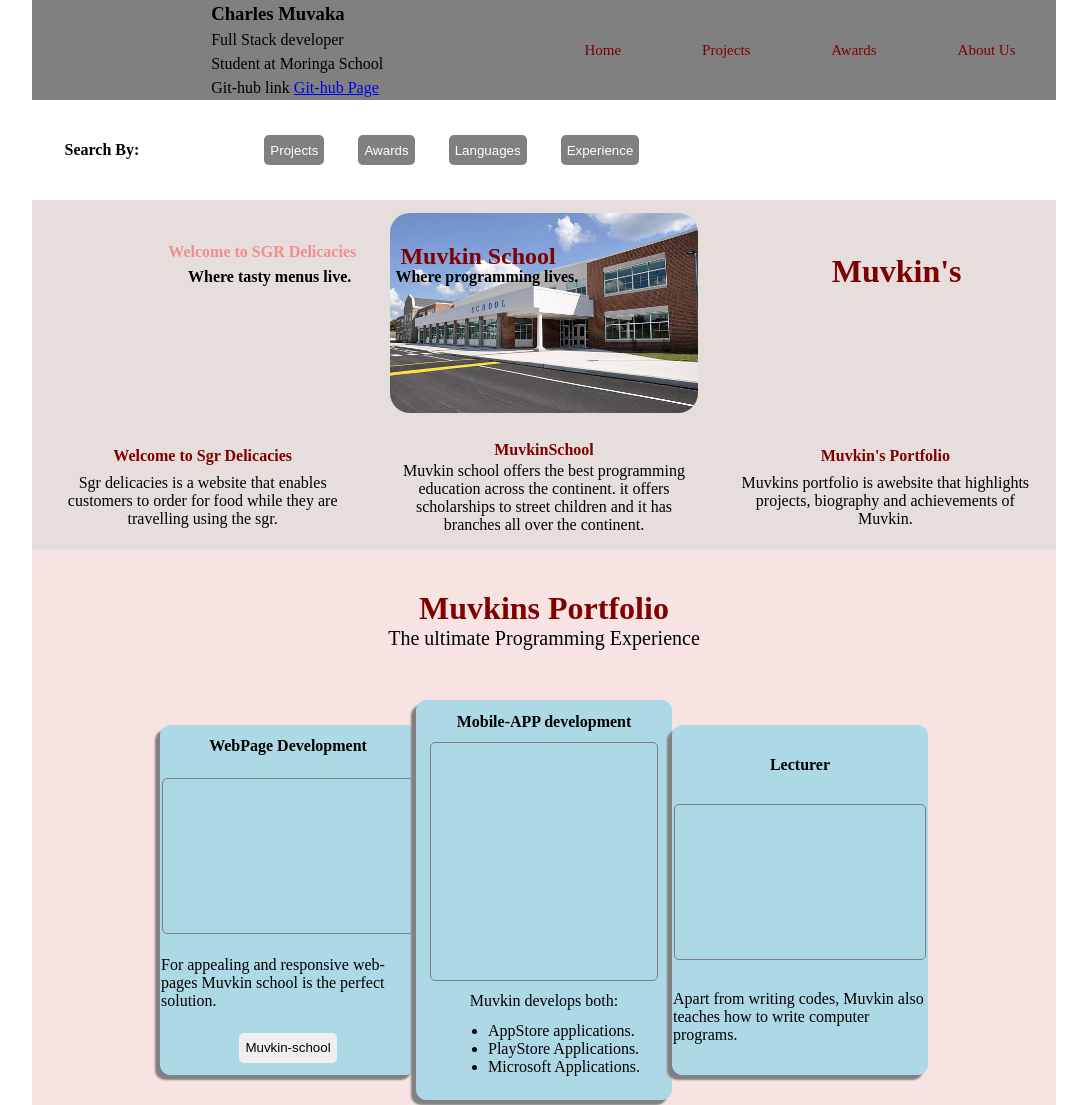
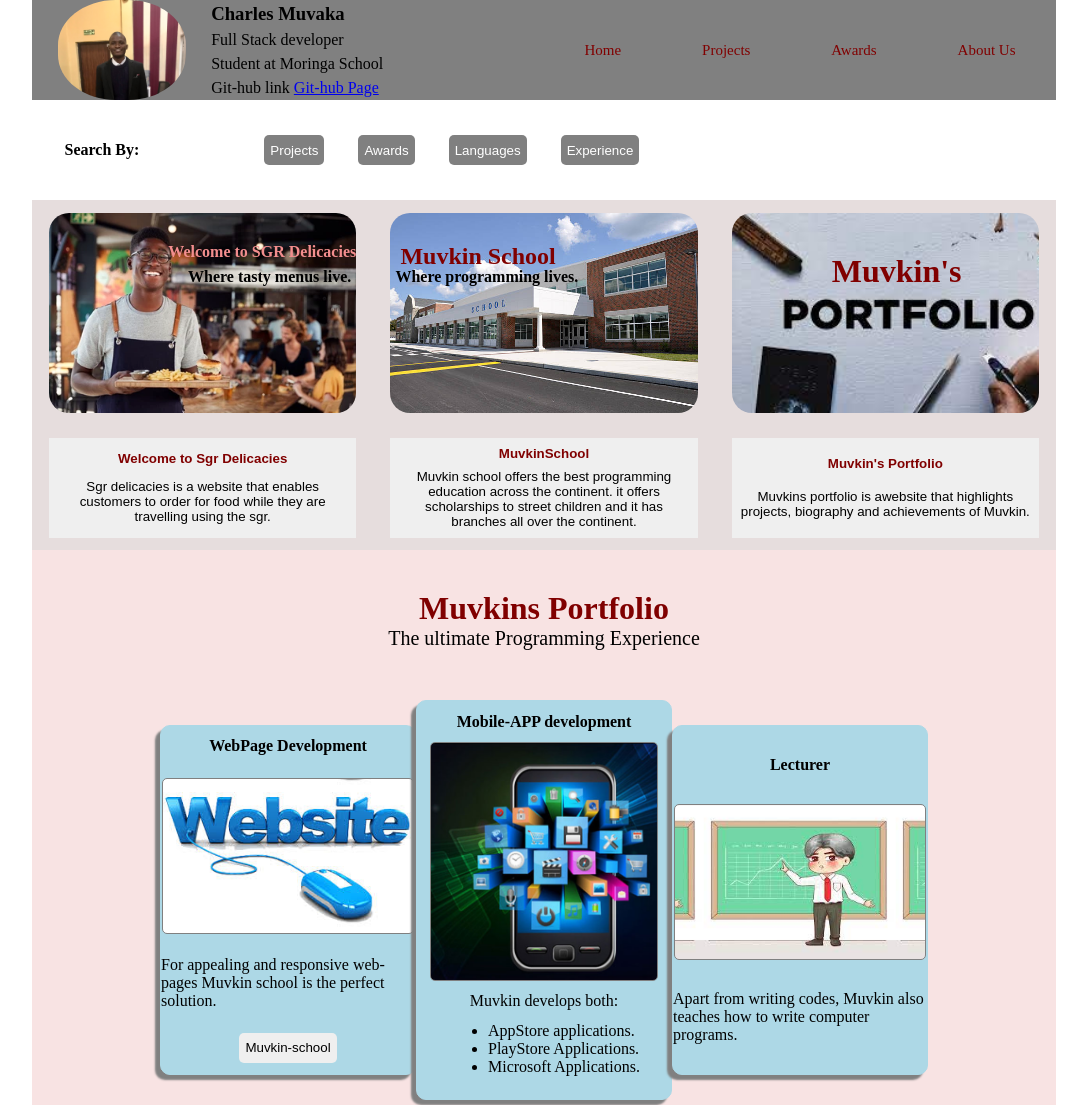
Before and after one commit to CharlesMuvaka/Muvkin-webPortfolio, a plain HTML site: page index.html in a window 1280 px wide. Shown: the top 1105 px of the page, without its empty margins (96-1183 px from the left). Drawn offline with Linux system fonts and the light colour scheme.

Commit message:
debug:add path location to bg-images

```diff
--- a/css/style.css
+++ b/css/style.css
@@ -27,7 +27,7 @@ header{
 .img1{
     width: 25%;
     height: 100px;
-    background-image: url("images/img.jpg");
+    background-image: url("../images/img.jpg");
     background-size: cover;
     background-position: center;
     border: 1px;
@@ -97,7 +97,7 @@ main{
     height: 200px;
     width: 30%;
 
-    background-image: url("images/serve2.webp");
+    background-image: url("../images/serve2.webp");
     background-size: cover;
     position: relative;
     border: 1px;
@@ -108,7 +108,7 @@ main{
     height: 200px;
     width: 30%;
 
-    background-image: url("/images/muvkin.jpg");
+    background-image: url("../images/muvkin.jpg");
     background-size: cover;
     position: relative;
     border: 1px;
@@ -120,7 +120,7 @@ main{
     height: 200px;
     width: 30%;
 
-    background-image: url("images/portfolio.jpeg");
+    background-image: url("../images/portfolio.jpeg");
     background-size: cover;
     position: relative;
     border: 1px;
@@ -171,6 +171,9 @@ main{
     align-items: center;
     justify-content: space-evenly;
 
+}
+.pupose:hover{
+    background-color: blue;
 }
 .pupose h4{
     color: maroon;
@@ -250,7 +253,7 @@ main{
 .app{
     height: 60%;
     width: 90%;
-    background-image: url("images/apps.jpg");
+    background-image: url("../images/apps.jpg");
     background-size: cover;
     border: 1px solid grey;
     border-radius: 5px;
@@ -258,7 +261,7 @@ main{
 .app1{
     height: 45%;
     width: 99%;
-    background-image: url("images/webpage.jpeg");
+    background-image: url("../images/webpage.jpeg");
     background-position: center;
     background-size: contain;
     border: 1px solid grey;
@@ -275,7 +278,7 @@ main{
 .app2{
     height: 45%;
     width: 99%;
-    background-image: url("images/lec.jpeg");
+    background-image: url("../images/lec.jpeg");
     background-position: center;
     background-size: contain;
     border: 1px solid grey;
--- a/index.html
+++ b/index.html
@@ -59,27 +59,27 @@
 
 
                 </div>
-                <div class="pupose">
+                <button  class="pupose" onclick="open()">
                     <h4>Welcome to Sgr Delicacies</h4>
                     <p>Sgr delicacies is a website that enables customers to order
                         for food while they are travelling using the sgr.
                     </p>
 
-                </div>
-                <div class="pupose">
+                </button>
+                <button  class="pupose">
                     <h4>MuvkinSchool</h4>
                     <p>Muvkin school offers the best programming education across the continent. it
                         offers scholarships to street children and it has branches all over the continent.
                     </p>
 
-                </div>
-                <div class="pupose">
+                </button>
+                <button  class="pupose">
                     <h4>Muvkin's Portfolio</h4>
                     <p>Muvkins portfolio is awebsite that highlights projects, biography
                         and achievements of Muvkin.
                     </p>
 
-                </div>
+                </button>
             </div>
             <div class="main3">
                 <div class="main3Head">
--- a/js/style.js
+++ b/js/style.js
@@ -0,0 +1,4 @@
+
+  function open(){
+      window.open( "https://charlesmuvaka12345.github.io/MuvkinSchool/");
+  }
```
